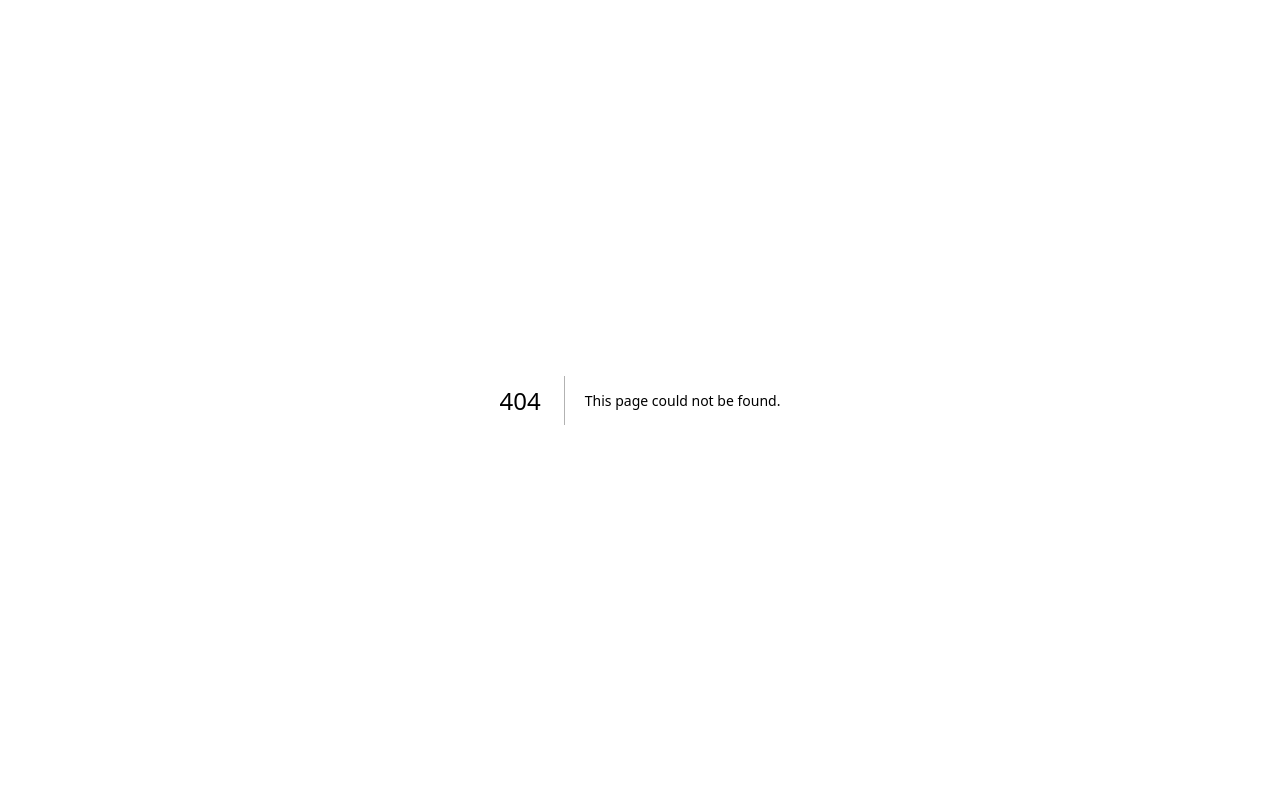
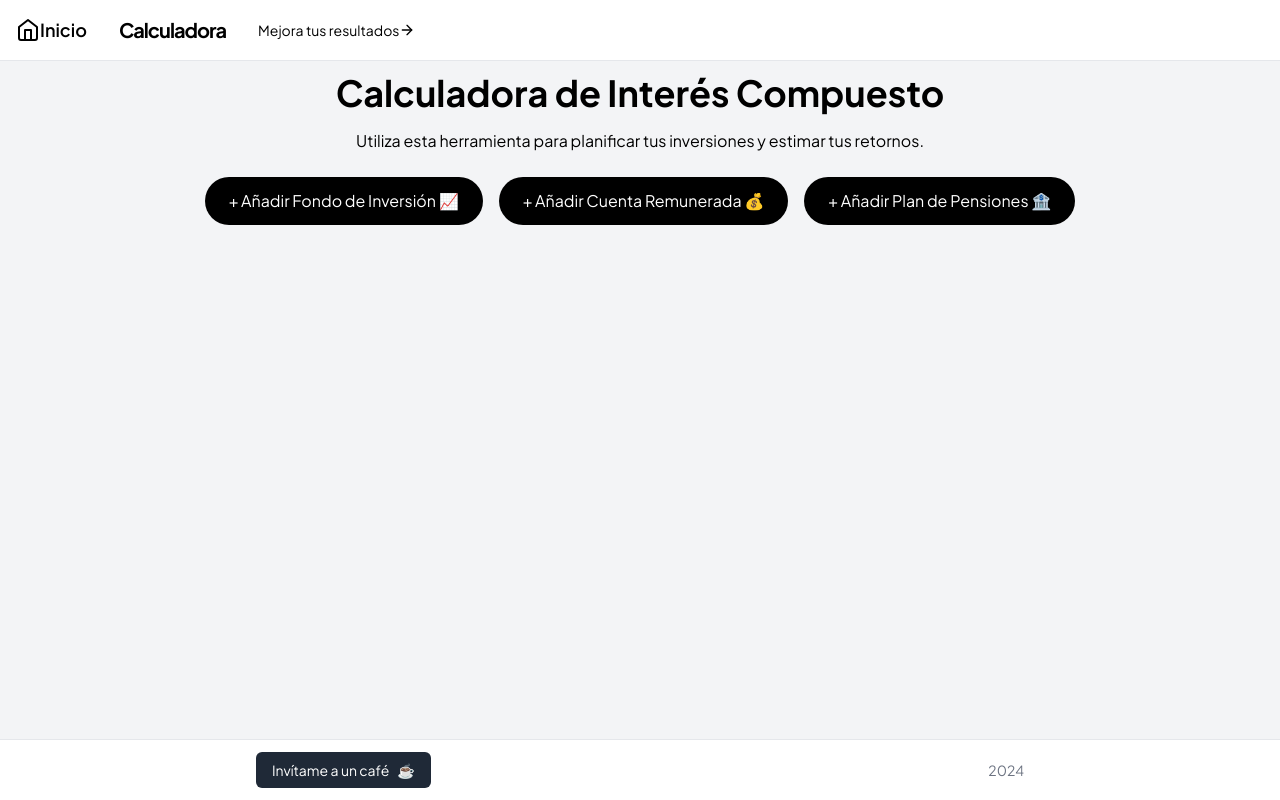
Before and after one commit to jlfernandezfernandez/compound-interest-calculator, a Next.js app: page /calculadora-interes-compuesto in a window 1280 px wide. Before the commit this address had no page. Built offline with nearby package versions, Linux system fonts and the light colour scheme.

Commit message:
change route for calculator

```diff
--- a/src/app/page.tsx
+++ b/src/app/page.tsx
@@ -10,7 +10,7 @@ export default function Home() {
         <p className="text-lg md:text-xl mb-8">
           Calcula aquí cuanto dinero tendrás en un futuro gracias al poder del interés compuesto.
         </p>
-        <Link href="/calculadora" className="inline-block bg-black hover:bg-gray-800 text-white py-3 px-6 rounded-full transition duration-300">
+        <Link href="/calculadora-interes-compuesto" className="inline-block bg-black hover:bg-gray-800 text-white py-3 px-6 rounded-full transition duration-300">
             Adelante
         </Link>
       </div>
--- a/src/components/Header.tsx
+++ b/src/components/Header.tsx
@@ -20,7 +20,7 @@ export default function Header() {
                     <HomeIcon className="h-6 w-6" />
                     Inicio
                 </Link>
-                <Link href="/calculadora" className={`flex items-center ml-auto text-xl tracking-tighter ${isActive('/calculadora')}`}>
+                <Link href="/calculadora-interes-compuesto" className={`flex items-center ml-auto text-xl tracking-tighter ${isActive('/calculadora-interes-compuesto')}`}>
                     Calculadora
                 </Link>
                 <Link href="/mejora-tus-resultados" className="flex items-center ml-auto text-sm">
```
Also changed, not shown: src/app/calculadora-interes-compuesto/page.tsx (renamed from src/app/calculadora/page.tsx).
